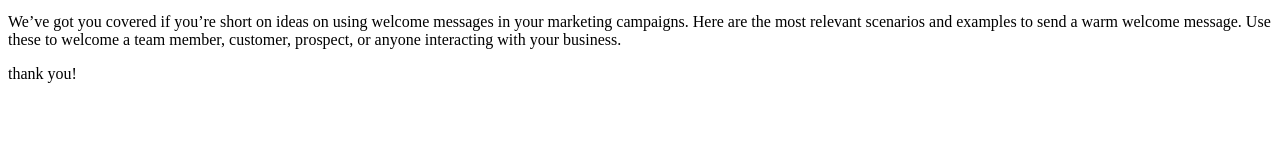
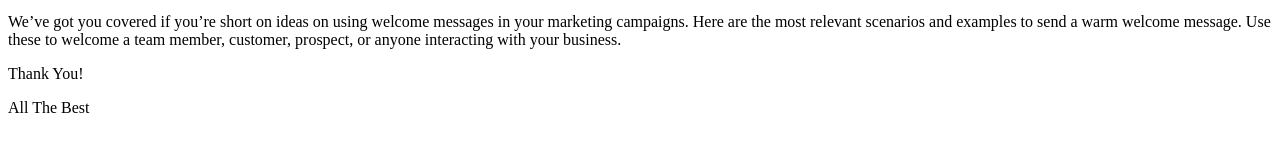
Before and after one commit to Rameshkvrhit/My-First-Webpage, a plain HTML site: page index.html in a window 1280 px wide. Shown: the part 568-720 px from the top of the page. Drawn offline with Linux system fonts and the light colour scheme.

Commit message:
added all

```diff
--- a/index.html
+++ b/index.html
@@ -11,6 +11,7 @@
     <img src="Nature.jpg" alt="">
     <p>Welcome Messages</p>
     <p>We’ve got you covered if you’re short on ideas on using welcome messages in your marketing campaigns. Here are the most relevant scenarios and examples to send a warm welcome message. Use these to welcome a team member, customer, prospect, or anyone interacting with your business.</p>
-    <p>thank you!</p>
+    <p>Thank You!</p>
+    <p>All The Best</p>
 </body>
 </html>
```
